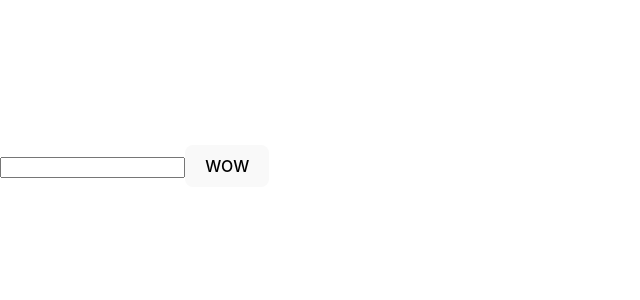
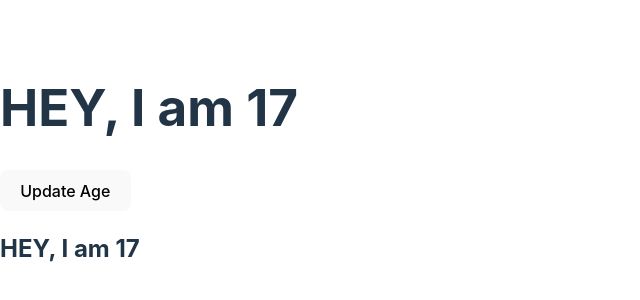
Before and after one commit to abdullahrizwan649/practice-app, a React (Vite) app in the folder application/: page / in a window 1280 px wide. Shown: the part 234-534 px from the top of the page, without its empty margins (0-640 px from the left). Built offline with nearby package versions, Linux system fonts and the light colour scheme.

Commit message:
"Added StateUse and State imports, replaced EventResponse with StateUse in App component"

```diff
--- a/application/src/App.jsx
+++ b/application/src/App.jsx
@@ -1,8 +1,10 @@
 import EventResponse from "./Components/EventResponse";
+import StateUse from "./Components/State";
+import State from "./Components/State";
 function App() {
   return (
     <>
-      <EventResponse />
+      <StateUse></StateUse>
     </>
   );
 }
--- /dev/null
+++ b/application/src/Components/State.jsx
@@ -0,0 +1,18 @@
+import { useState } from "react";
+import data from "../array/people.json";
+
+export default function StateUse() {
+  const [age, setAge] = useState(17);
+
+  const handleClick = () => {
+    setAge((prevAge) => prevAge + 1);
+  };
+
+  return (
+    <>
+      <h1>HEY, I am {age}</h1>
+      <button onClick={handleClick}>Update Age</button>
+      <h2>HEY, I am {age} </h2>
+    </>
+  );
+}
```
